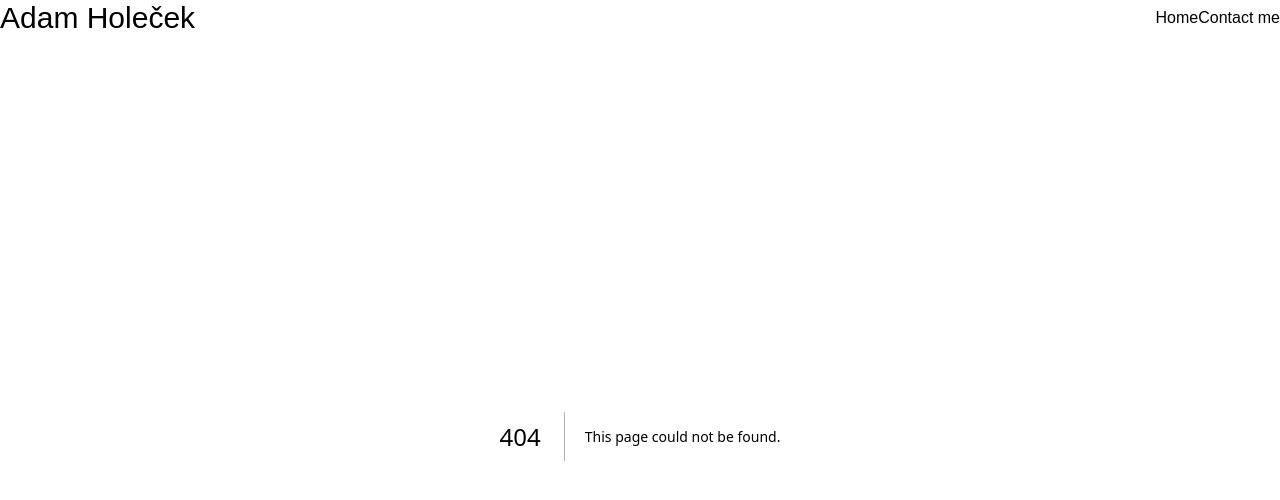
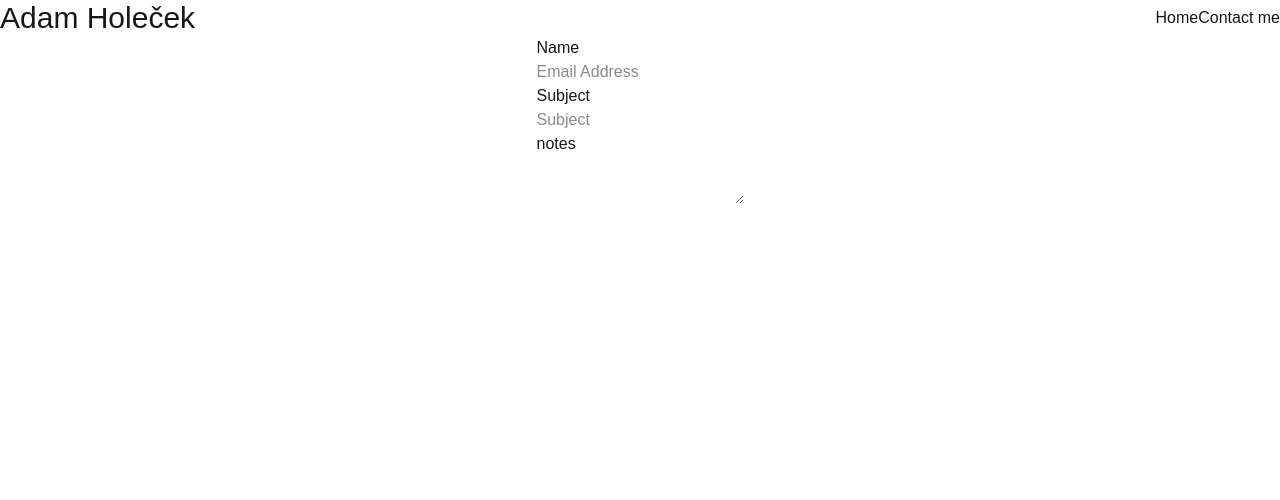
Before and after one commit to Adam222372/mycv, a Next.js app: page /contact in a window 1280 px wide. Before the commit this address had no page. Shown: the top 500 px of the page. Built offline with nearby package versions, Linux system fonts and the light colour scheme; a web font is replaced by a local one.

Commit message:
Added tailwind config...

```diff
--- /dev/null
+++ b/postcss.config.mjs
@@ -0,0 +1,6 @@
+const config = {
+    plugins: {
+        "@tailwindcss/postcss": {},
+    },
+};
+export default config;
--- /dev/null
+++ b/src/app/contact/page.tsx
@@ -0,0 +1,17 @@
+export default function Contact() {
+    return(
+        <section className={"flex justify-center"}>
+            <form action={"/contact"} method={"POST"} className={"mx-auto flex flex-col"}>
+
+                <label htmlFor="email">Name</label>
+                <input type={"email"} name={"email"} placeholder={"Email Address"}/>
+
+                <label htmlFor={"subject"}>Subject</label>
+                <input type={"text"} name={"subject"} placeholder={"Subject"}/>
+
+                <label htmlFor={"notes"}>notes</label>
+                <textarea name={"notes"}></textarea>
+            </form>
+        </section>
+    )
+}
--- /dev/null
+++ b/src/components/Grid.tsx
@@ -0,0 +1,12 @@
+import data from "@/data.json"
+import GridItem from "@/components/GridItem"
+
+
+
+export default function Grid() {
+    return (
+        <div>
+
+        </div>
+    )
+}
```
